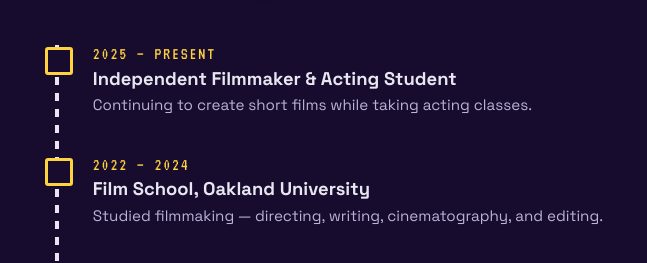
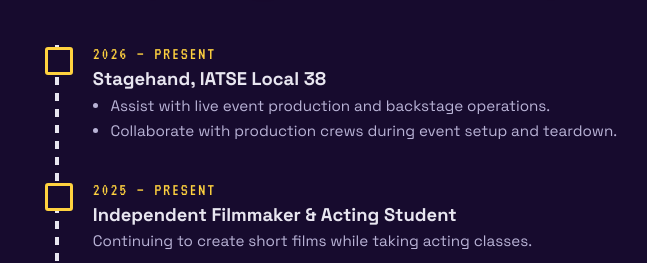
Before and after one commit to ajcartolano/ajcartolano, a plain HTML site: page index.html in a window 1280 px wide. Shown: the part 4341-4604 px from the top of the page, without its empty margins (40-687 px from the left). Drawn offline with Linux system fonts and the light colour scheme.

Commit message:
Resume Change

```diff
--- a/index.html
+++ b/index.html
@@ -388,6 +388,8 @@
   .frame-item .yr{font-family:'VT323',monospace;color:var(--yellow);font-size:1.1rem;letter-spacing:0.1em;}
   .frame-item h3{margin:0.2rem 0 0.3rem;color:var(--chrome);font-size:1.15rem;}
   .frame-item p{color:#b9b3d6;font-size:0.95rem;line-height:1.5;}
+  .frame-item ul{margin:0.3rem 0 0 1.1rem;color:#b9b3d6;font-size:0.95rem;line-height:1.6;}
+  .frame-item .loc{color:var(--cyan);font-family:'VT323',monospace;letter-spacing:0.06em;}
 
   /* TESTIMONIALS */
   .testimonials{background:var(--void-2);}
@@ -649,6 +651,14 @@
   </div>
   <div class="filmstrip">
     <div class="frame-item">
+      <div class="yr">2026 — PRESENT</div>
+      <h3>Stagehand, IATSE Local 38</h3>
+      <ul>
+        <li>Assist with live event production and backstage operations.</li>
+        <li>Collaborate with production crews during event setup and teardown.</li>
+      </ul>
+    </div>
+    <div class="frame-item">
       <div class="yr">2025 — PRESENT</div>
       <h3>Independent Filmmaker &amp; Acting Student</h3>
       <p>Continuing to create short films while taking acting classes.</p>
```
